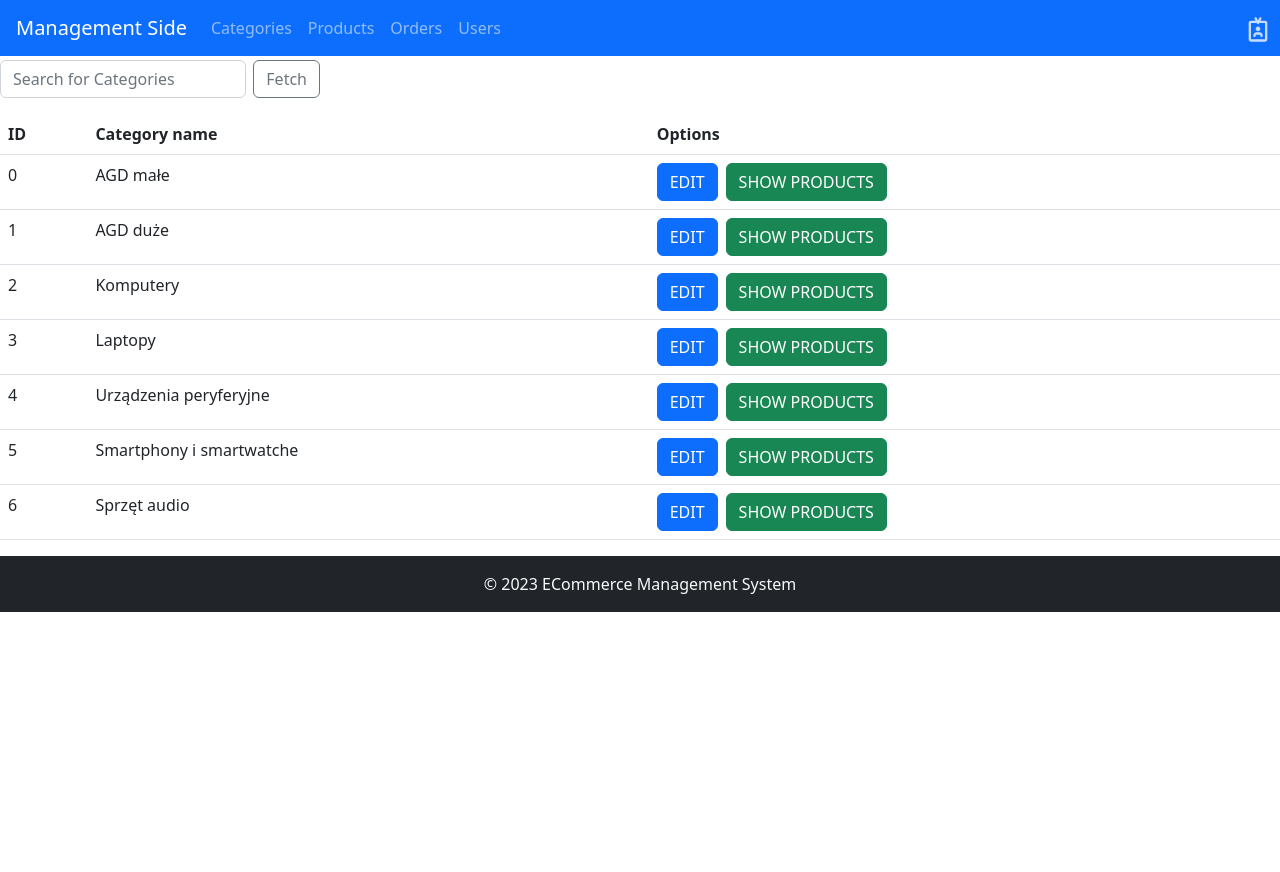
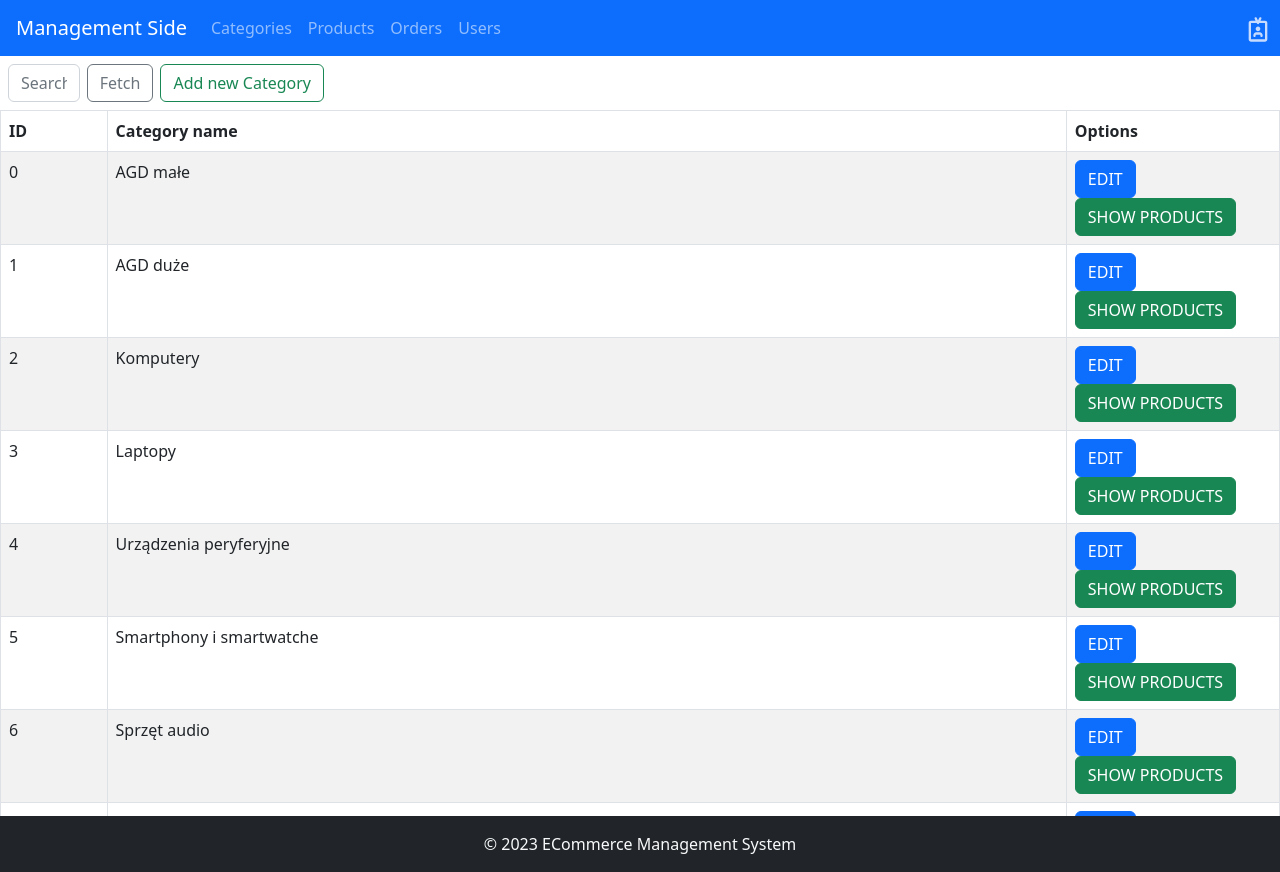
Before and after one commit to volpe6996/ECommerceUI, a React (Create React App) app in the folder uimanagement/: page /categories in a window 1280 px wide. Before the commit the page ends 800 px from the top, so only its background shows below. Built offline with nearby package versions, Linux system fonts and the light colour scheme.

Commit message:
routing refactor, added login component

```diff
--- a/uimanagement/src/App.css
+++ b/uimanagement/src/App.css
@@ -4,3 +4,7 @@
   /* font-family: 'Outfit', sans-serif; */
   font-family: 'Poppins', sans-serif;
 }
+
+.logInContainer{
+  height: 83.65vh;
+}
--- /dev/null
+++ b/uimanagement/src/components/LogIn.jsx
@@ -0,0 +1,41 @@
+import Button from 'react-bootstrap/Button';
+import Form from 'react-bootstrap/Form';
+
+const LogIn = () => {
+    return (
+        <div className="logInContainer">
+            {/* BOOTSTRAP CONTAINER */}
+            <div class="container">
+                <div class="row justify-content-center my-5">
+                <div class="col-lg-4 col-md-6 col-sm-6">
+                    <div class="card shadow">
+                    <div class="card-title text-center border-bottom">
+                        <h2 class="p-3">Login</h2>
+                    </div>
+                    <div class="card-body">
+                        <Form>
+                        <div class="mb-4">
+                            <Form.Label for="username" class="form-label">Email</Form.Label>
+                            <Form.Control type="text" class="form-control" id="username"/>
+                        </div>
+                        <div class="mb-4">
+                            <Form.Label for="username" class="form-label">Password</Form.Label>
+                            <Form.Control type="password" class="form-control" id="password" />
+                        </div>
+                        <div class="mb-4">
+                            <Form.Check type="checkbox" class="form-check-input" id="remember" label="Remember Me"/>
+                        </div>
+                        <div class="d-grid">
+                            <Button variant="primary" type="submit">Login</Button>
+                        </div>
+                        </Form>
+                    </div>
+                    </div>
+                </div>
+                </div>
+            </div>
+        </div>
+      );
+}
+
+export default LogIn;
--- a/uimanagement/src/components/categories/CategoryTable.jsx
+++ b/uimanagement/src/components/categories/CategoryTable.jsx
@@ -1,20 +1,21 @@
 import CategoryTableRow from "./CategoryTableRow";
+import Table from 'react-bootstrap/Table';
 
 const CategoryTable = ({ categoryList }) => {
 
     return (
-        <table className="table">
+        <Table style={{maxWidth: 100 + 'vw'}} striped bordered hover responsive className="m-0">
             <thead>
                 <tr>
-                    <th>ID</th>
-                    <th>Category name</th>
+                    <th className="col-md-1">ID</th>
+                    <th className="col-md-9">Category name</th>
                     <th>Options</th>
                 </tr>
             </thead>
             <tbody>
                 { categoryList.map(x => <CategoryTableRow key={x.id} id={x.id} categoryName={x.categoryName}/>) }
             </tbody>
-        </table>
+        </Table>
     )
 
 }
--- a/uimanagement/src/components/categories/CategoryTableRowOptions.jsx
+++ b/uimanagement/src/components/categories/CategoryTableRowOptions.jsx
@@ -1,9 +1,12 @@
+import Button from 'react-bootstrap/Button';
+import Form from 'react-bootstrap/Form';
+
 const CategoryTableRowOptions = () => {
     return (
-        <form>
-            <button className="btn btn-primary me-2">EDIT</button>
-            <button className="btn btn-success">SHOW PRODUCTS</button>
-        </form>
+        <Form>
+            <Button variant="primary" className="me-2">EDIT</Button>
+            <Button variant="success">SHOW PRODUCTS</Button>
+        </Form>
     );
 }
 
--- a/uimanagement/src/components/categories/SearchableCategoryTable.jsx
+++ b/uimanagement/src/components/categories/SearchableCategoryTable.jsx
@@ -1,4 +1,7 @@
 import CategoryTable from "./CategoryTable";
+import Button from 'react-bootstrap/Button';
+import Form from 'react-bootstrap/Form';
+import '../styles/category&product.css';
 
 const arr = [
     { id: 0, categoryName: 'AGD małe'},
@@ -8,16 +11,42 @@ const arr = [
     { id: 4, categoryName: 'Urządzenia peryferyjne'},
     { id: 5, categoryName: 'Smartphony i smartwatche'},
     { id: 6, categoryName: 'Sprzęt audio'},
+    { id: 7, categoryName: 'Narkotyki i olkohole'},
+    { id: 0, categoryName: 'AGD małe'},
+    { id: 1, categoryName: 'AGD duże'},
+    { id: 2, categoryName: 'Komputery'},
+    { id: 3, categoryName: 'Laptopy'},
+    { id: 4, categoryName: 'Urządzenia peryferyjne'},
+    { id: 5, categoryName: 'Smartphony i smartwatche'},
+    { id: 6, categoryName: 'Sprzęt audio'},
+    { id: 7, categoryName: 'Narkotyki i olkohole'},
+    { id: 0, categoryName: 'AGD małe'},
+    { id: 1, categoryName: 'AGD duże'},
+    { id: 2, categoryName: 'Komputery'},
+    { id: 3, categoryName: 'Laptopy'},
+    { id: 4, categoryName: 'Urządzenia peryferyjne'},
+    { id: 5, categoryName: 'Smartphony i smartwatche'},
+    { id: 6, categoryName: 'Sprzęt audio'},
+    { id: 7, categoryName: 'Narkotyki i olkohole'},
+    { id: 0, categoryName: 'AGD małe'},
+    { id: 1, categoryName: 'AGD duże'},
+    { id: 2, categoryName: 'Komputery'},
+    { id: 3, categoryName: 'Laptopy'},
+    { id: 4, categoryName: 'Urządzenia peryferyjne'},
+    { id: 5, categoryName: 'Smartphony i smartwatche'},
+    { id: 6, categoryName: 'Sprzęt audio'},
+    { id: 7, categoryName: 'Narkotyki i olkohole'},
 ];
 
 const SearchableCategoryTable = () => {
     return (
         <div className="searchableCategoryTable">
-            <div className="searchable d-flex justify-content-start">
-            <div class="input-group mb-3 w-25 pt-1">
-                <input type="text" class="form-control me-2 rounded" placeholder="Search for Categories"/>
-                <button class="btn btn-outline-secondary rounded" type="button" id="button-addon2">Fetch</button>
-            </div>
+            <div className="searchBar sticky-top p-2">
+                <div class="input-group w-25">
+                    <Form.Control type="text" className="form-control me-2 rounded" placeholder="Search for Categories"/>
+                    <Button variant="outline-secondary" className="rounded me-2" type="button">Fetch</Button>
+                    <Button variant="outline-success" className="rounded" type="button">Add new Category</Button>
+                </div>
             </div>
             <CategoryTable categoryList={arr} />
         </div>
--- a/uimanagement/src/components/products/ProductsTable.jsx
+++ b/uimanagement/src/components/products/ProductsTable.jsx
@@ -1,14 +1,15 @@
 import ProductsTableRow from "./ProductsTableRow";
+import Table from 'react-bootstrap/Table';
 
 const ProductsTable = ({ productsList }) => {
 
     return (
-        <table className="table">
+        <Table style={{maxWidth: 100 + 'vw'}} striped bordered hover responsive className="m-0">
             <thead>
                 <tr>
                     <th>ID</th>
                     <th>Name</th>
-                    <th>Description</th>
+                    <th className="col-md-7">Description</th>
                     <th>Category name</th>
                     <th>Options</th>
                 </tr>
@@ -16,7 +17,7 @@ const ProductsTable = ({ productsList }) => {
             <tbody>
                 { productsList.map(x => <ProductsTableRow key={x.id} id={x.id} categoryName={x.categoryName} name={x.name} description={x.description}/>) }
             </tbody>
-        </table>
+        </Table>
     )
 
 }
--- a/uimanagement/src/components/products/ProductsTableRowOptions.jsx
+++ b/uimanagement/src/components/products/ProductsTableRowOptions.jsx
@@ -1,8 +1,11 @@
+import Button from 'react-bootstrap/Button';
+import Form from 'react-bootstrap/Form';
+
 const ProductsTableRowOptions = () => {
     return (
-        <form>
-            <button className="btn btn-primary me-2">EDIT</button>
-        </form>
+        <Form>
+            <Button variant="primary">EDIT</Button>
+        </Form>
     );
 }
 
--- /dev/null
+++ b/uimanagement/src/components/styles/category&product.css
@@ -0,0 +1,11 @@
+.searchableCategoryTable, .searchableProductsTable{
+    height: 95vh;
+    overflow: scroll;
+    overflow-x: hidden;
+}
+
+.searchBar{
+    width: 100vw;
+    height: auto;
+    background-color: #fff;
+}
--- a/uimanagement/src/index.js
+++ b/uimanagement/src/index.js
@@ -3,6 +3,8 @@ import './index.css';
 import App from './App';
 import ReactDOM from "react-dom/client";
 import {
+  Route,
+  createRoutesFromElements,
   createBrowserRouter,
   RouterProvider,
 } from "react-router-dom";
@@ -12,23 +14,20 @@ import SearchableProductsTable from './components/products/SearchableProductsTab
 import Footer from './layout components/Footer';
 import ErrorPage from './ErrorPage';
 import RootLayout from './routes/RootLayout';
+import LogIn from './components/LogIn';
 
-const router = createBrowserRouter([
-  {
-    path: "/",
-    element: <>
-    <RootLayout/>
-    </>,
-    errorElement: <ErrorPage />,
-    children: [
-      {path: '/categories', element: <SearchableCategoryTable/>},
-      {path: '/products', element: <SearchableProductsTable/>},
-      {path: '/orders', element: <></>},
-      {path: '/users', element: <></>},
-      {path: '/adminPanel', element: <></>},
-    ],
-  },
-]);
+const router = createBrowserRouter(
+  createRoutesFromElements(
+    <Route path='/' element={<RootLayout/>} errorElement={<ErrorPage/>}>
+      <Route index element={<h1>NOT YET IMPLEMENTED</h1>}/>
+      <Route path='/categories' element={<SearchableCategoryTable/>}/>
+      <Route path='/products' element={<SearchableProductsTable/>}/>
+      <Route path='/orders' element={<h1>NOT YET IMPLEMENTED</h1>}/>
+      <Route path='/users' element={<h1>NOT YET IMPLEMENTED</h1>}/>
+      <Route path='/adminPanel' element={<LogIn/>}/>
+    </Route>
+  )
+);
 
 const root = ReactDOM.createRoot(document.getElementById('root'));
 root.render(
```
Also changed, not shown: uimanagement/src/components/products/SearchableProductsTable.jsx (+27 -7 lines).
